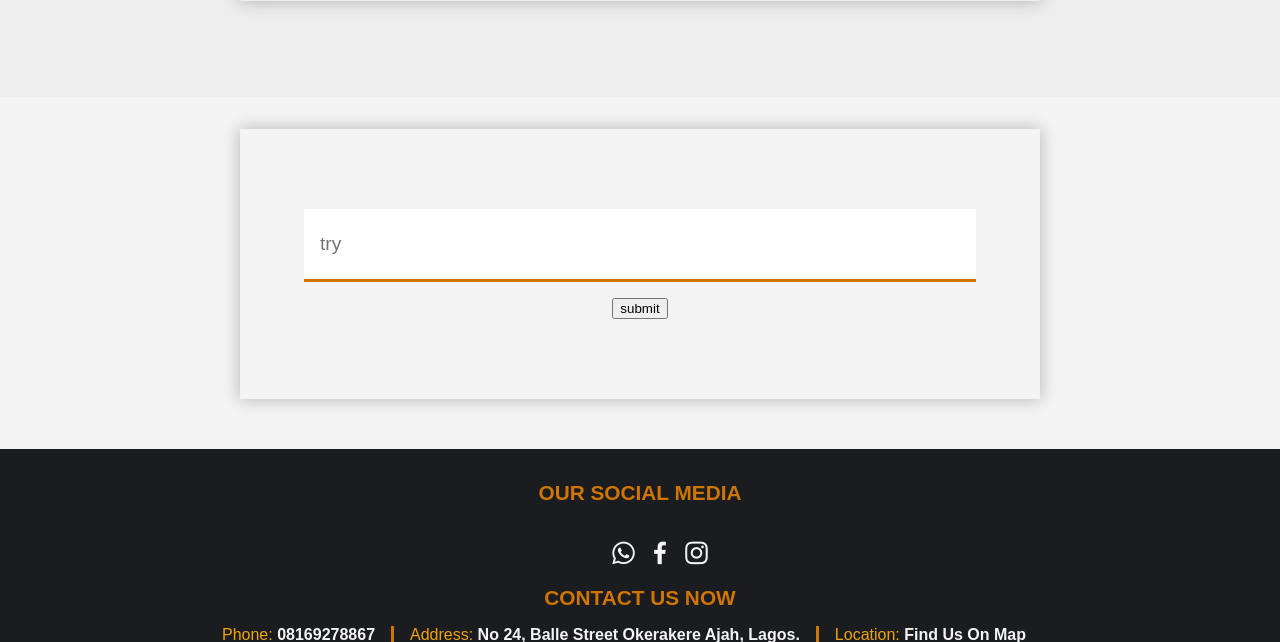
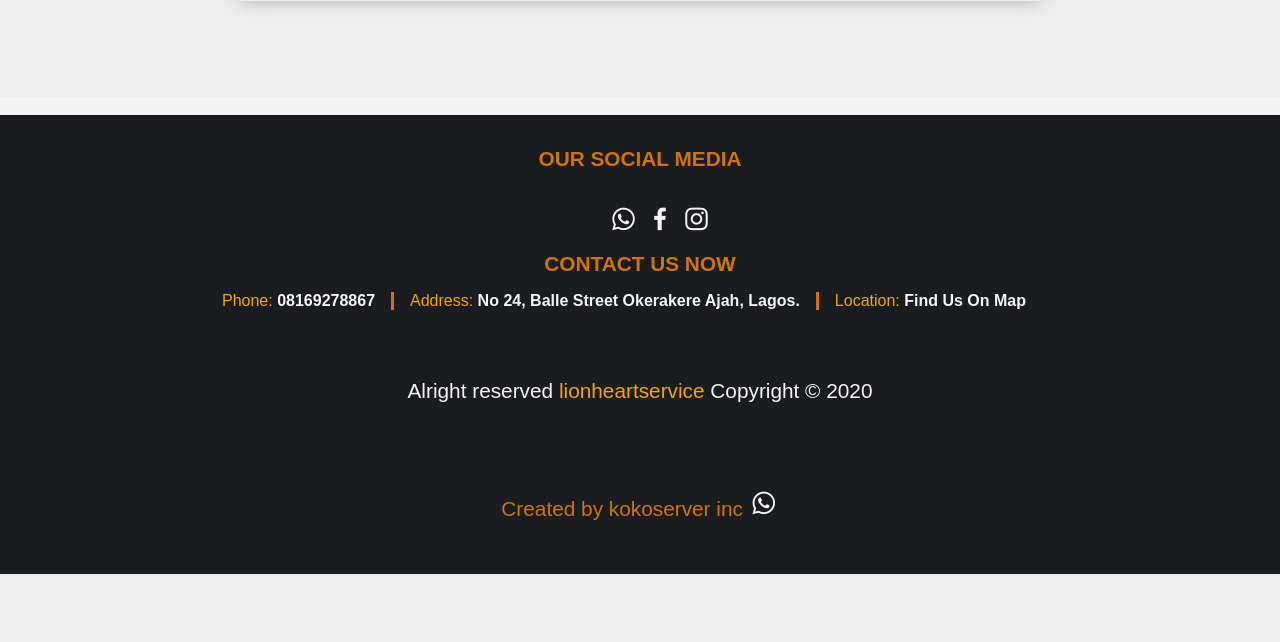
Before and after one commit to Kokoserver/lionheartservice, a Python web app: template templates/pages/index.html in a window 1280 px wide. Shown: the part 3091-3733 px from the top of the page. After the commit the page ends 3665 px from the top, so only its background shows below. Run offline with Jinja, Linux system fonts and the light colour scheme; the template is opened without the code that fills it, so the values that code supplies are empty.

Commit message:
second commit

```diff
--- a/static/main.js
+++ b/static/main.js
@@ -3,8 +3,8 @@ const showMenu = ()=>{
     let toggler = document.querySelector('#toggler')
 
     if(navMenu && toggler){
-    toggler.addEventListener("click", (e)=>{
-        e.preventDefault()
+    toggler.addEventListener("click", ()=>{
+
         navMenu.classList.toggle('show')
     })
 
@@ -16,8 +16,8 @@ const showMenu = ()=>{
 const HideMenu = ()=>{
     let main = document.querySelector("#main")
     let navMenu = document.querySelector(".nav__menu")
-    main.addEventListener("click", (e)=>{
-        e.preventDefault()
+    main.addEventListener("click", ()=>{
+
         navMenu.classList.remove('show')
 
     })
--- a/templates/pages/index.html
+++ b/templates/pages/index.html
@@ -62,19 +62,20 @@
    <section id="contact" class="contact">
       <div >
          <h1 class="service__title h1">Contact Us</h1>
-         <form action="/contact" method="post" autocomplete="off" class="contact__form">
+         <form action="/contact" method="post" autocomplete="off" class="contact__form" id="form">
             <input type="text" placeholder="Enter your name" name="name" class="contact__input" autocomplete="off" required>
             <input type="email" placeholder="Enter your email" name="email" class="contact__input" required>
             <input type="tel" placeholder="Enter your phone number" name="phone" class="contact__input" required>
             <textarea name="message" id="message" cols="30" rows="10" placeholder="Enter your messaage" class="contact__input"></textarea>
-            <button type="submit" class="btn contact__btn">message</button>
+            <button type="submit" class="btn contact__btn" id="submit">message</button>
          </form>
       </div>
 
    </section>
 
-   <form action="/text" method="post" class="contact__form">
-      <input type="text" name="text" class="contact__input" placeholder="try" >
-      <button type="submit" >submit</button>
-    </form>
+   <!-- <script>
+     let button = document.querySelector("#submit").addEventListener('click', ()=>{
+        document.querySelector("#form").submit
+     }) -->
+   </script>
 {%endblock%}
```
Also changed, not shown: requirements.txt (deleted, +0 -32 lines), 2 other files.
